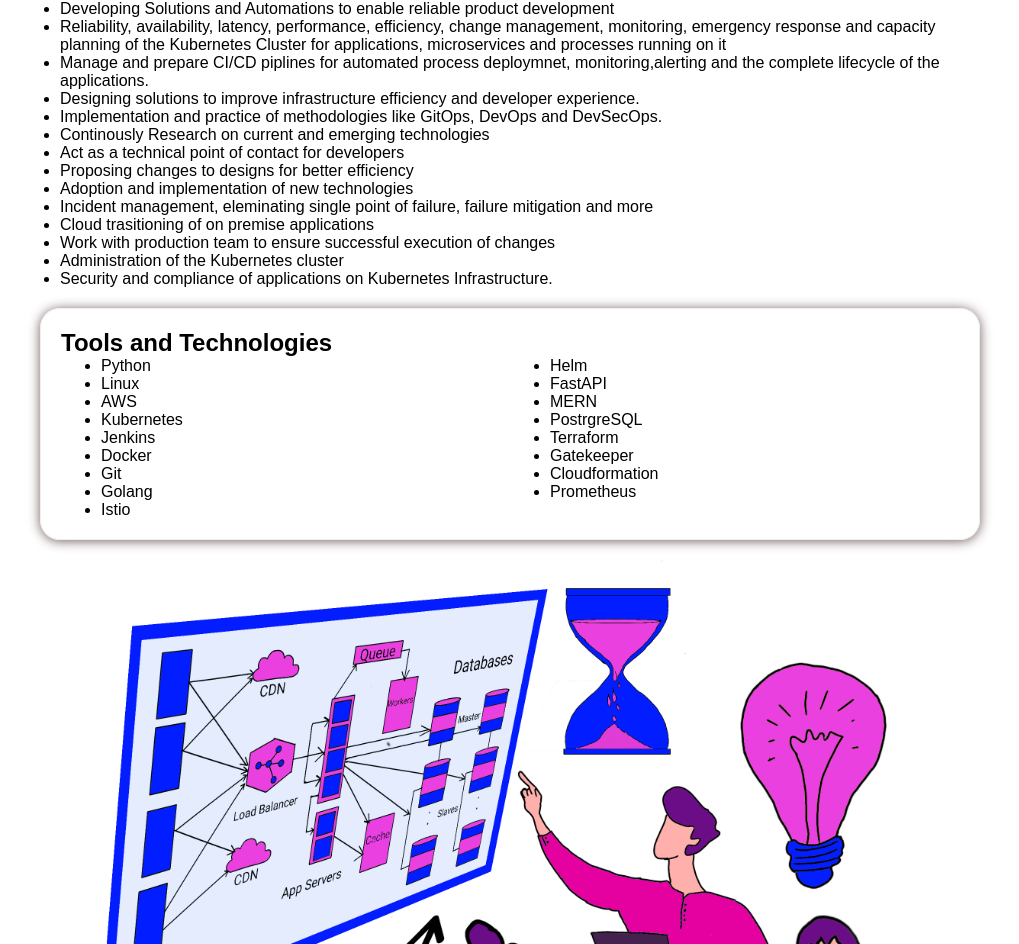
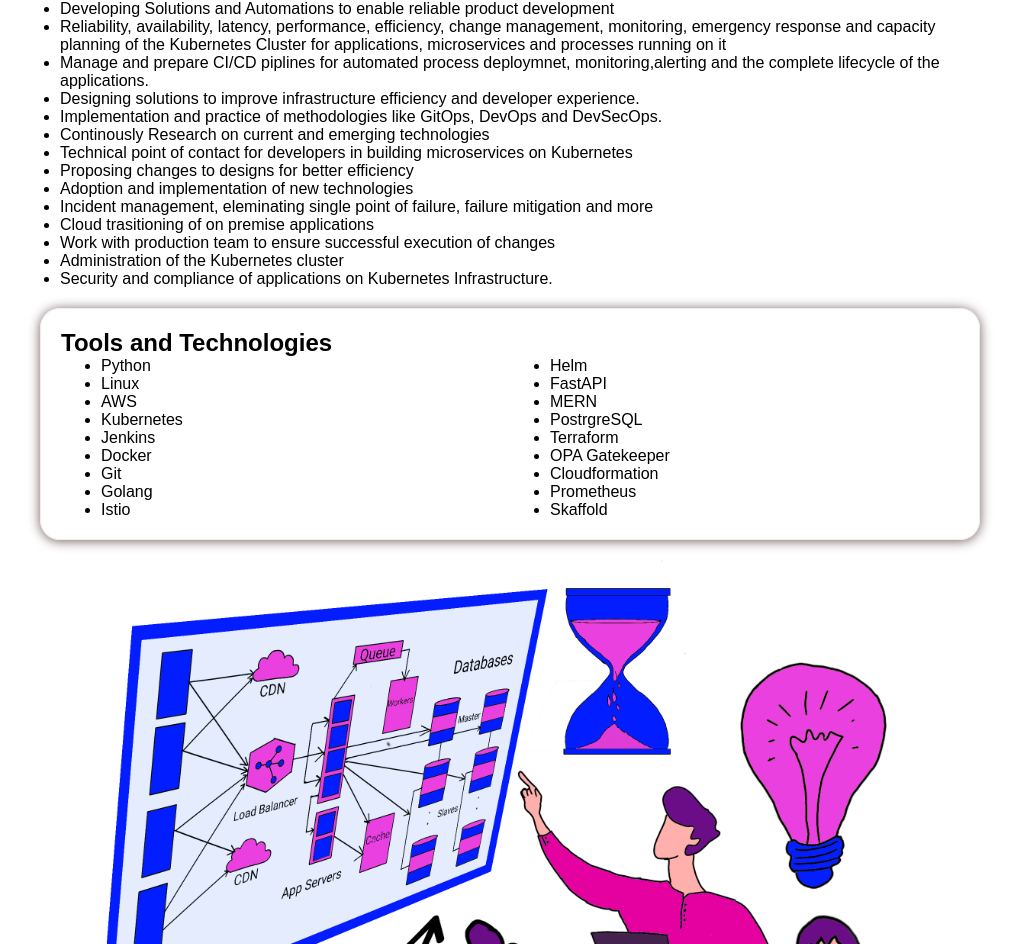
Before and after one commit to AgathEmmanuel/portfolio, a React (Create React App) app: page / in a window 1280 px wide. Shown: the part 869-1813 px from the top of the page, without its empty margins (130-1149 px from the left). Built offline with nearby package versions, Linux system fonts and the light colour scheme; a web font is replaced by a local one.

Commit message:
Adding changes

```diff
--- a/src/components/Work.jsx
+++ b/src/components/Work.jsx
@@ -34,7 +34,7 @@ const Work = () => {
               <li>Designing solutions to improve infrastructure efficiency and developer experience.</li>
               <li>Implementation and practice of methodologies like GitOps, DevOps and DevSecOps.</li>
               <li>Continously Research on current and emerging technologies</li>
-              <li>Act as a technical point of contact for developers</li>
+              <li>Technical point of contact for developers in building microservices on Kubernetes</li>
               <li>Proposing changes to designs for better efficiency</li>
               <li>Adoption and implementation of new technologies</li>
               <li>Incident management, eleminating single point of failure, failure mitigation and more </li>
@@ -65,9 +65,10 @@ const Work = () => {
               <li>MERN</li>
               <li>PostrgreSQL</li>
               <li>Terraform</li>
-              <li>Gatekeeper</li>
+              <li>OPA Gatekeeper</li>
               <li>Cloudformation</li>
               <li>Prometheus</li>
+              <li>Skaffold</li>
             </ul>
             </div>
             </div>
```
